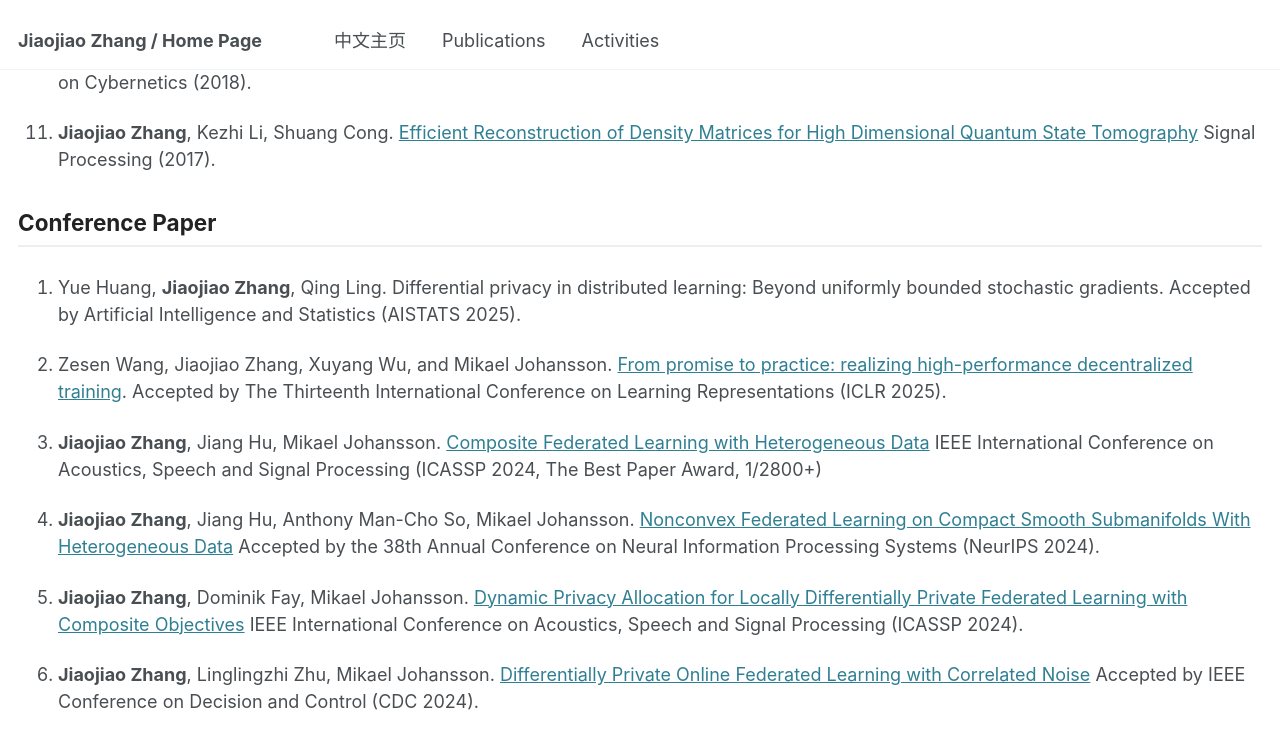
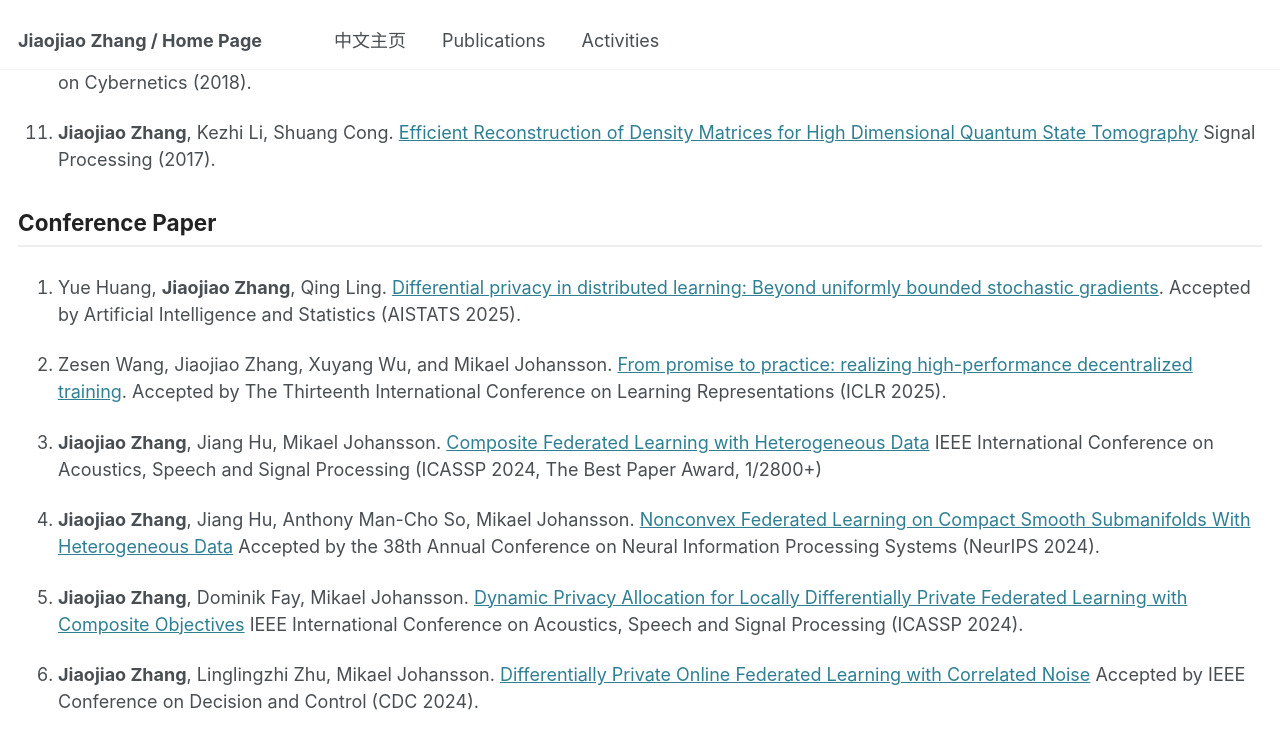
Before and after one commit to JiaojiaoZhang-jjz/JiaojiaoZhang-jjz.github.io, a Jekyll site: the page built from _pages/publications.html, in a window 1280 px wide and 900 px high, scrolled down 1045 px. Shown: the top 749 px of the window. Built offline with Jekyll 4.4.1, drawn with Linux system fonts in a browser that asks for light colours; part of the change alters nothing that is shown.

Commit message:
细节调整

```diff
--- a/_includes/publication-content.md
+++ b/_includes/publication-content.md
@@ -30,7 +30,7 @@ with Sparse Disturbance](https://ieeexplore.ieee.org/document/8354810) IEEE Tran
 
 <h2 class="category">Conference Paper</h2>
 
-1. Yue Huang, **Jiaojiao Zhang**, Qing Ling. Differential privacy in distributed learning: Beyond uniformly bounded stochastic gradients. Accepted by Artificial Intelligence and Statistics (AISTATS 2025).
+1. Yue Huang, **Jiaojiao Zhang**, Qing Ling. [Differential privacy in distributed learning: Beyond uniformly bounded stochastic gradients](https://openreview.net/forum?id=C4ultdMG8R). Accepted by Artificial Intelligence and Statistics (AISTATS 2025).
 
 2. Zesen Wang, Jiaojiao Zhang, Xuyang Wu, and Mikael Johansson. [From promise to practice: realizing high-performance decentralized training](https://arxiv.org/pdf/2410.11998). Accepted by The Thirteenth International Conference on Learning Representations (ICLR 2025).
 
```
